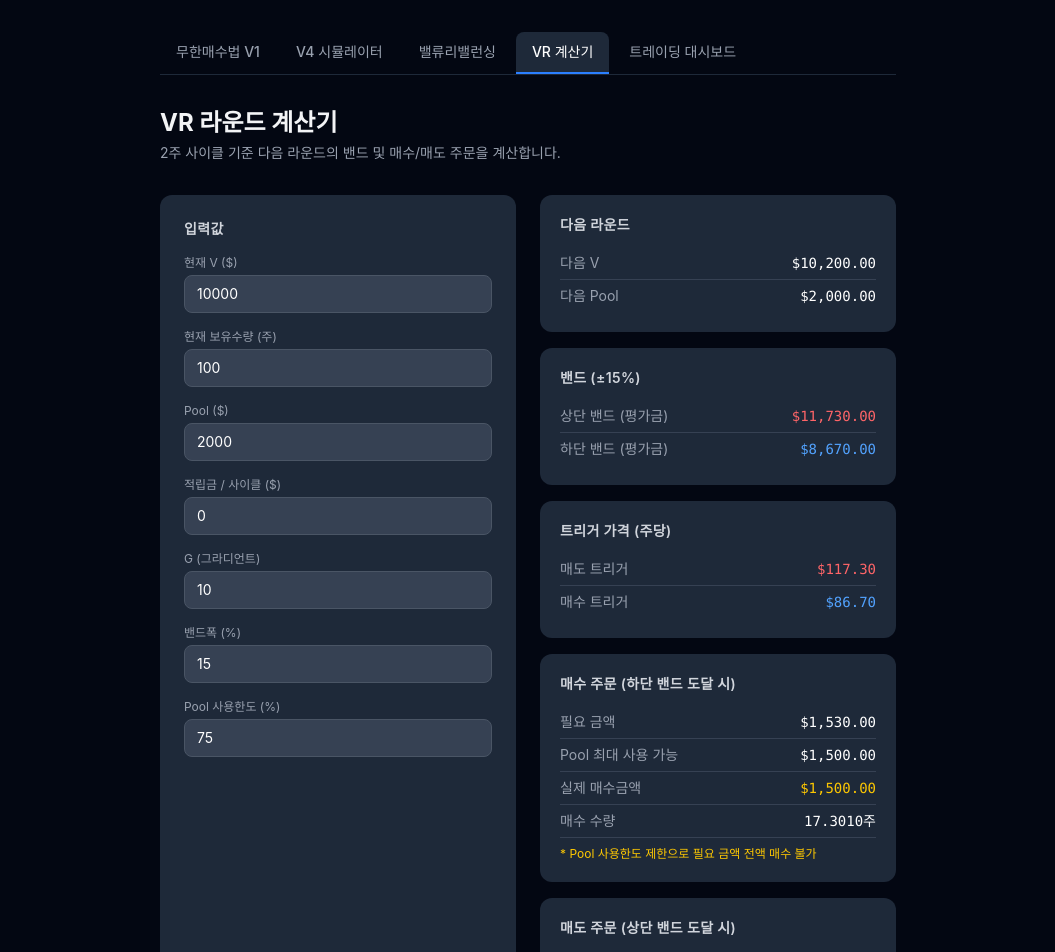
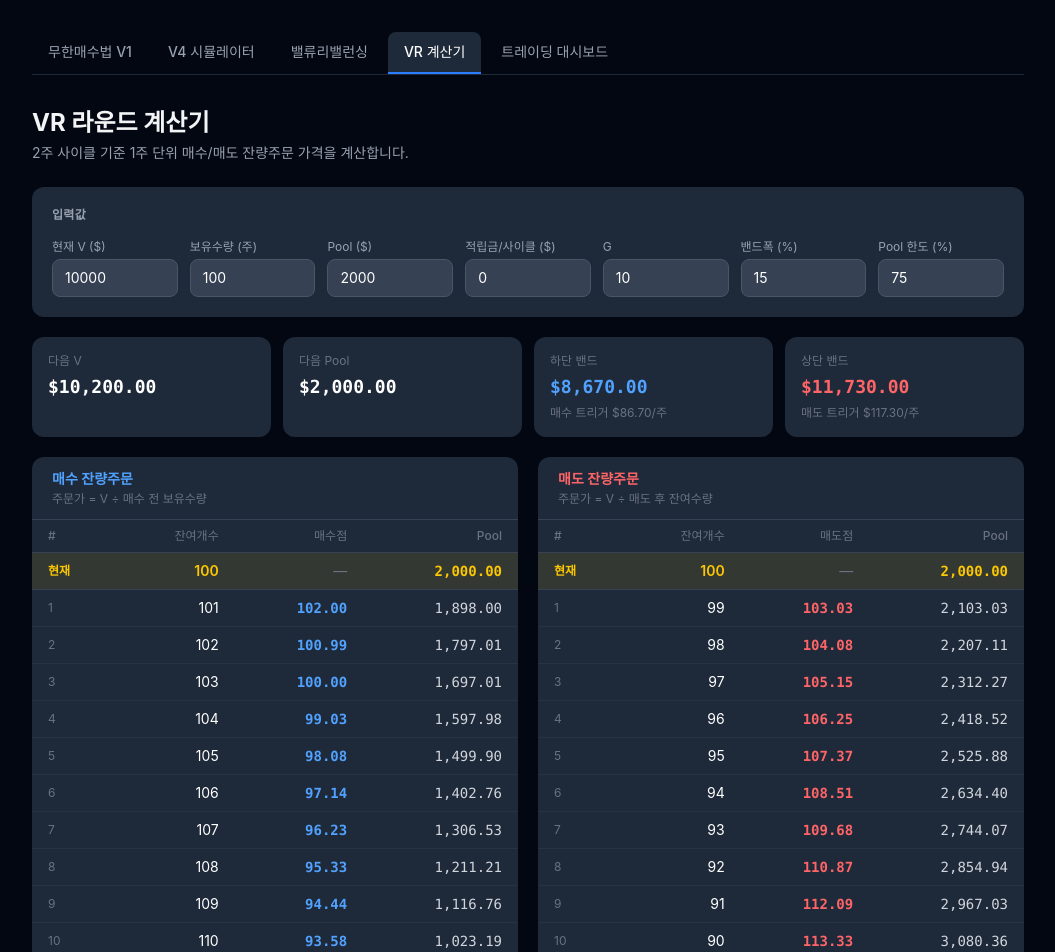
Before and after one commit to hjazz/infinite-buy, a Next.js app: page /vr-calc in a window 1280 px wide. Shown: the top 952 px of the page, without its empty margins (112-1167 px from the left). Built offline with nearby package versions, Linux system fonts and the light colour scheme.

Commit message:
feat: VR 계산기 1주 단위 매수/매도 잔량주문 테이블 추가

```diff
--- a/src/app/vr-calc/page.tsx
+++ b/src/app/vr-calc/page.tsx
@@ -7,10 +7,10 @@ interface CalcInput {
   currentV: number;
   shares: number;
   pool: number;
-  poolUsageLimit: number; // %
+  poolUsageLimit: number;
   G: number;
   depositPerCycle: number;
-  bandPct: number; // %
+  bandPct: number;
 }
 
 const DEFAULT: CalcInput = {
@@ -45,131 +45,189 @@ export default function VRCalcPage() {
     const band = bandPct / 100;
     const usageLimit = poolUsageLimit / 100;
 
-    // 다음 V 계산
     const nextV = currentV + pool / G + depositPerCycle;
     const nextPool = pool + depositPerCycle;
 
-    // 밴드 (주식 평가금 기준)
     const upperBand = nextV * (1 + band);
     const lowerBand = nextV * (1 - band);
+    const buyTriggerPrice = lowerBand / shares;
+    const sellTriggerPrice = upperBand / shares;
 
-    // 트리거 가격 (주당)
-    const sellTriggerPrice = upperBand / shares;
-    const buyTriggerPrice = lowerBand / shares;
-
-    // 매수 계산 (하단 밴드 도달 시)
-    const buyNeed = nextV - lowerBand; // = nextV * band
+    const buyNeed = nextV - lowerBand;
     const maxBuy = nextPool * usageLimit;
     const actualBuy = Math.min(buyNeed, maxBuy, nextPool);
-    const buyShares = buyTriggerPrice > 0 ? actualBuy / buyTriggerPrice : 0;
+    const sellAmount = upperBand - nextV;
 
-    // 매도 계산 (상단 밴드 도달 시)
-    const sellAmount = upperBand - nextV; // = nextV * band
-    const sellShares = sellTriggerPrice > 0 ? sellAmount / sellTriggerPrice : 0;
+    // 매수 사다리: k번째 매수가 = nextV / (shares + k - 1)
+    // 해석: 매수 직전 (shares+k-1)주 × 가격 = nextV가 되는 시점에 1주 추가 매수
+    type BuyRow = { k: number; totalShares: number; price: number; pool: number };
+    const buyRows: BuyRow[] = [];
+    let buyPool = nextPool;
+    for (let k = 1; k <= 50; k++) {
+      const price = nextV / (shares + k - 1);
+      if (buyPool < price) break;
+      buyPool -= price;
+      buyRows.push({ k, totalShares: shares + k, price, pool: buyPool });
+    }
+
+    // 매도 사다리: k번째 매도가 = nextV / (shares - k)
+    // 해석: 매도 후 (shares-k)주 × 가격 = nextV가 되는 시점에 1주 매도
+    type SellRow = { k: number; remainShares: number; price: number; pool: number };
+    const sellRows: SellRow[] = [];
+    let sellPool = nextPool;
+    for (let k = 1; k <= 50; k++) {
+      const remainShares = shares - k;
+      if (remainShares <= 0) break;
+      const price = nextV / remainShares;
+      sellPool += price;
+      sellRows.push({ k, remainShares, price, pool: sellPool });
+    }
 
     return {
       nextV,
       nextPool,
       upperBand,
       lowerBand,
+      buyTriggerPrice,
       sellTriggerPrice,
-      buyTriggerPrice,
       buyNeed,
       maxBuy,
       actualBuy,
-      buyShares,
       sellAmount,
-      sellShares,
       poolLimited: buyNeed > maxBuy,
+      buyRows,
+      sellRows,
     };
   }, [form]);
 
   return (
-    <main className="max-w-3xl mx-auto px-4 py-8">
+    <main className="max-w-5xl mx-auto px-4 py-8">
       <NavTabs />
-      <div className="mb-8">
+      <div className="mb-6">
         <h1 className="text-2xl font-bold mb-1">VR 라운드 계산기</h1>
-        <p className="text-gray-400 text-sm">2주 사이클 기준 다음 라운드의 밴드 및 매수/매도 주문을 계산합니다.</p>
+        <p className="text-gray-400 text-sm">2주 사이클 기준 1주 단위 매수/매도 잔량주문 가격을 계산합니다.</p>
       </div>
 
-      <div className="grid grid-cols-1 gap-6 md:grid-cols-2">
-        {/* 입력 폼 */}
-        <div className="bg-gray-800 rounded-xl p-6 space-y-4">
-          <h2 className="text-sm font-semibold text-gray-300 uppercase tracking-wide">입력값</h2>
-
+      {/* 입력 */}
+      <div className="bg-gray-800 rounded-xl p-5 mb-5">
+        <h2 className="text-xs font-semibold text-gray-400 uppercase tracking-wide mb-4">입력값</h2>
+        <div className="grid grid-cols-2 gap-3 sm:grid-cols-4 lg:grid-cols-7">
           <Field label="현재 V ($)" name="currentV" value={form.currentV} onChange={handleChange} />
-          <Field label="현재 보유수량 (주)" name="shares" value={form.shares} onChange={handleChange} step="0.0001" />
+          <Field label="보유수량 (주)" name="shares" value={form.shares} onChange={handleChange} step="1" />
           <Field label="Pool ($)" name="pool" value={form.pool} onChange={handleChange} />
-          <Field label="적립금 / 사이클 ($)" name="depositPerCycle" value={form.depositPerCycle} onChange={handleChange} />
-          <Field label="G (그라디언트)" name="G" value={form.G} onChange={handleChange} step="1" />
+          <Field label="적립금/사이클 ($)" name="depositPerCycle" value={form.depositPerCycle} onChange={handleChange} />
+          <Field label="G" name="G" value={form.G} onChange={handleChange} step="1" />
           <Field label="밴드폭 (%)" name="bandPct" value={form.bandPct} onChange={handleChange} step="5" min={5} max={30} />
-          <Field label="Pool 사용한도 (%)" name="poolUsageLimit" value={form.poolUsageLimit} onChange={handleChange} step="5" min={10} max={100} />
+          <Field label="Pool 한도 (%)" name="poolUsageLimit" value={form.poolUsageLimit} onChange={handleChange} step="5" min={10} max={100} />
+        </div>
       </div>
 
-        {/* 결과 */}
-        <div className="space-y-4">
-          {result ? (
+      {result && (
         <>
-              {/* 다음 라운드 V */}
-              <div className="bg-gray-800 rounded-xl p-5">
-                <h2 className="text-sm font-semibold text-gray-300 uppercase tracking-wide mb-3">다음 라운드</h2>
-                <Row label="다음 V" value={`$${fmt(result.nextV)}`} highlight />
-                <Row label="다음 Pool" value={`$${fmt(result.nextPool)}`} />
+          {/* 요약 */}
+          <div className="grid grid-cols-2 gap-3 sm:grid-cols-4 mb-5">
+            <SummaryCard label="다음 V" value={`$${fmt(result.nextV)}`} />
+            <SummaryCard label="다음 Pool" value={`$${fmt(result.nextPool)}`} />
+            <SummaryCard
+              label="하단 밴드"
+              value={`$${fmt(result.lowerBand)}`}
+              color="text-blue-400"
+              sub={`매수 트리거 $${fmt(result.buyTriggerPrice)}/주`}
+            />
+            <SummaryCard
+              label="상단 밴드"
+              value={`$${fmt(result.upperBand)}`}
+              color="text-red-400"
+              sub={`매도 트리거 $${fmt(result.sellTriggerPrice)}/주`}
+            />
           </div>
 
-              {/* 밴드 */}
-              <div className="bg-gray-800 rounded-xl p-5">
-                <h2 className="text-sm font-semibold text-gray-300 uppercase tracking-wide mb-3">
-                  밴드 (±{form.bandPct}%)
-                </h2>
-                <Row label="상단 밴드 (평가금)" value={`$${fmt(result.upperBand)}`} color="text-red-400" />
-                <Row label="하단 밴드 (평가금)" value={`$${fmt(result.lowerBand)}`} color="text-blue-400" />
+          {/* 주문 테이블 */}
+          <div className="grid grid-cols-1 gap-5 lg:grid-cols-2">
+            {/* 매수 테이블 */}
+            <div className="bg-gray-800 rounded-xl overflow-hidden">
+              <div className="px-5 py-3 border-b border-gray-700">
+                <h2 className="text-sm font-semibold text-blue-400">매수 잔량주문</h2>
+                <p className="text-xs text-gray-500 mt-0.5">주문가 = V ÷ 매수 전 보유수량</p>
+              </div>
+              <div className="overflow-y-auto max-h-[480px]">
+                <table className="w-full text-sm">
+                  <thead className="sticky top-0 bg-gray-800">
+                    <tr className="border-b border-gray-700">
+                      <th className="px-4 py-2 text-left text-xs text-gray-500 font-medium">#</th>
+                      <th className="px-4 py-2 text-right text-xs text-gray-500 font-medium">잔여개수</th>
+                      <th className="px-4 py-2 text-right text-xs text-gray-500 font-medium">매수점</th>
+                      <th className="px-4 py-2 text-right text-xs text-gray-500 font-medium">Pool</th>
+                    </tr>
+                  </thead>
+                  <tbody>
+                    <tr className="bg-yellow-400/10 border-b border-gray-700">
+                      <td className="px-4 py-2 text-yellow-400 font-semibold text-xs">현재</td>
+                      <td className="px-4 py-2 text-right text-yellow-400 font-semibold">{form.shares}</td>
+                      <td className="px-4 py-2 text-right text-gray-500">—</td>
+                      <td className="px-4 py-2 text-right text-yellow-400 font-semibold font-mono">{fmt(result.nextPool)}</td>
+                    </tr>
+                    {result.buyRows.map((row) => (
+                      <tr key={row.k} className="border-b border-gray-700/40 hover:bg-gray-700/30 transition-colors">
+                        <td className="px-4 py-2 text-gray-500 text-xs">{row.k}</td>
+                        <td className="px-4 py-2 text-right text-white">{row.totalShares}</td>
+                        <td className="px-4 py-2 text-right text-blue-400 font-mono font-semibold">{fmt(row.price)}</td>
+                        <td className="px-4 py-2 text-right text-gray-300 font-mono">{fmt(row.pool)}</td>
+                      </tr>
+                    ))}
+                    {result.buyRows.length === 0 && (
+                      <tr>
+                        <td colSpan={4} className="px-4 py-4 text-center text-gray-500 text-xs">Pool 잔액 부족</td>
+                      </tr>
+                    )}
+                  </tbody>
+                </table>
+              </div>
             </div>
 
-              {/* 트리거 가격 */}
-              <div className="bg-gray-800 rounded-xl p-5">
-                <h2 className="text-sm font-semibold text-gray-300 uppercase tracking-wide mb-3">트리거 가격 (주당)</h2>
-                <Row label="매도 트리거" value={`$${fmt(result.sellTriggerPrice)}`} color="text-red-400" />
-                <Row label="매수 트리거" value={`$${fmt(result.buyTriggerPrice)}`} color="text-blue-400" />
+            {/* 매도 테이블 */}
+            <div className="bg-gray-800 rounded-xl overflow-hidden">
+              <div className="px-5 py-3 border-b border-gray-700">
+                <h2 className="text-sm font-semibold text-red-400">매도 잔량주문</h2>
+                <p className="text-xs text-gray-500 mt-0.5">주문가 = V ÷ 매도 후 잔여수량</p>
               </div>
-
-              {/* 매수 주문 */}
-              <div className="bg-gray-800 rounded-xl p-5">
-                <h2 className="text-sm font-semibold text-gray-300 uppercase tracking-wide mb-3">
-                  매수 주문 (하단 밴드 도달 시)
-                </h2>
-                <Row label="필요 금액" value={`$${fmt(result.buyNeed)}`} />
-                <Row label="Pool 최대 사용 가능" value={`$${fmt(result.maxBuy)}`} />
-                <Row
-                  label="실제 매수금액"
-                  value={`$${fmt(result.actualBuy)}`}
-                  highlight
-                  color={result.poolLimited ? "text-yellow-400" : "text-blue-400"}
-                />
-                <Row label="매수 수량" value={`${fmt(result.buyShares, 4)}주`} />
-                {result.poolLimited && (
-                  <p className="text-xs text-yellow-400 mt-2">
-                    * Pool 사용한도 제한으로 필요 금액 전액 매수 불가
-                  </p>
+              <div className="overflow-y-auto max-h-[480px]">
+                <table className="w-full text-sm">
+                  <thead className="sticky top-0 bg-gray-800">
+                    <tr className="border-b border-gray-700">
+                      <th className="px-4 py-2 text-left text-xs text-gray-500 font-medium">#</th>
+                      <th className="px-4 py-2 text-right text-xs text-gray-500 font-medium">잔여개수</th>
+                      <th className="px-4 py-2 text-right text-xs text-gray-500 font-medium">매도점</th>
+                      <th className="px-4 py-2 text-right text-xs text-gray-500 font-medium">Pool</th>
+                    </tr>
+                  </thead>
+                  <tbody>
+                    <tr className="bg-yellow-400/10 border-b border-gray-700">
+                      <td className="px-4 py-2 text-yellow-400 font-semibold text-xs">현재</td>
+                      <td className="px-4 py-2 text-right text-yellow-400 font-semibold">{form.shares}</td>
+                      <td className="px-4 py-2 text-right text-gray-500">—</td>
+                      <td className="px-4 py-2 text-right text-yellow-400 font-semibold font-mono">{fmt(result.nextPool)}</td>
+                    </tr>
+                    {result.sellRows.map((row) => (
+                      <tr key={row.k} className="border-b border-gray-700/40 hover:bg-gray-700/30 transition-colors">
+                        <td className="px-4 py-2 text-gray-500 text-xs">{row.k}</td>
+                        <td className="px-4 py-2 text-right text-white">{row.remainShares}</td>
+                        <td className="px-4 py-2 text-right text-red-400 font-mono font-semibold">{fmt(row.price)}</td>
+                        <td className="px-4 py-2 text-right text-gray-300 font-mono">{fmt(row.pool)}</td>
+                      </tr>
+                    ))}
+                    {result.sellRows.length === 0 && (
+                      <tr>
+                        <td colSpan={4} className="px-4 py-4 text-center text-gray-500 text-xs">보유수량 없음</td>
+                      </tr>
                     )}
+                  </tbody>
+                </table>
               </div>
-
-              {/* 매도 주문 */}
-              <div className="bg-gray-800 rounded-xl p-5">
-                <h2 className="text-sm font-semibold text-gray-300 uppercase tracking-wide mb-3">
-                  매도 주문 (상단 밴드 도달 시)
-                </h2>
-                <Row label="매도 금액" value={`$${fmt(result.sellAmount)}`} highlight color="text-red-400" />
-                <Row label="매도 수량" value={`${fmt(result.sellShares, 4)}주`} />
+            </div>
           </div>
         </>
-          ) : (
-            <div className="bg-gray-800 rounded-xl p-6 text-gray-500 text-sm">
-              보유수량과 G 값을 입력해주세요.
-            </div>
       )}
-        </div>
-      </div>
     </main>
   );
 }
@@ -208,23 +266,22 @@ function Field({
   );
 }
 
-function Row({
+function SummaryCard({
   label,
   value,
-  highlight,
   color,
+  sub,
 }: {
   label: string;
   value: string;
-  highlight?: boolean;
   color?: string;
+  sub?: string;
 }) {
   return (
-    <div className="flex justify-between items-center py-1.5 border-b border-gray-700 last:border-0">
-      <span className="text-sm text-gray-400">{label}</span>
-      <span className={`text-sm font-mono font-medium ${color ?? "text-white"} ${highlight ? "text-base" : ""}`}>
-        {value}
-      </span>
+    <div className="bg-gray-800 rounded-xl p-4">
+      <p className="text-xs text-gray-500 mb-1">{label}</p>
+      <p className={`text-lg font-bold font-mono ${color ?? "text-white"}`}>{value}</p>
+      {sub && <p className="text-xs text-gray-500 mt-1">{sub}</p>}
     </div>
   );
 }
```
Lines whose indentation alone changed are shown as unchanged.
